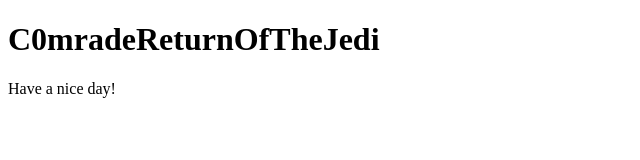
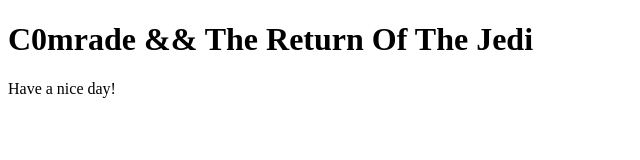
Before and after one commit to C0mradeReturnOfTheJedi/c0mradereturnofthejedi.github.io, a plain HTML site: page index.html in a window 1280 px wide. Shown: the whole page, without its empty margins (0-640 px from the left). Drawn offline with Linux system fonts and the light colour scheme.

Commit message:
Change h1 title

```diff
--- a/index.html
+++ b/index.html
@@ -6,7 +6,7 @@
     <title>C0mradeReturnOfTheJedi</title>
 </head>
 <body>
-    <h1>C0mradeReturnOfTheJedi</h1>
+    <h1>C0mrade && The Return Of The Jedi</h1>
     <p>Have a nice day!</p>
 </body>
 </html>
```
